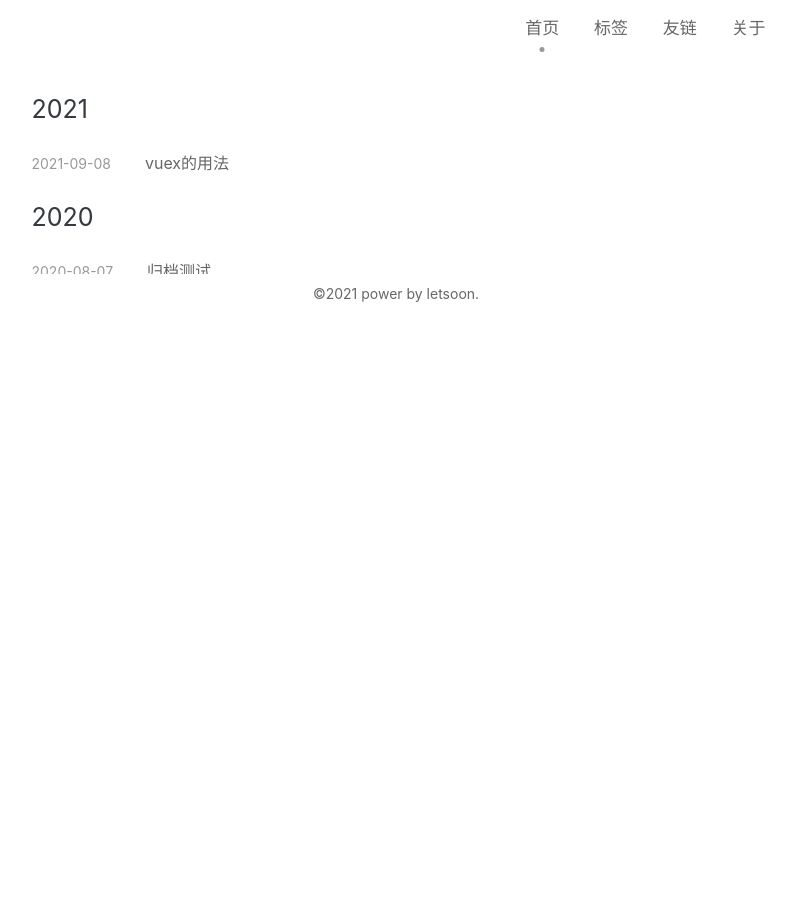
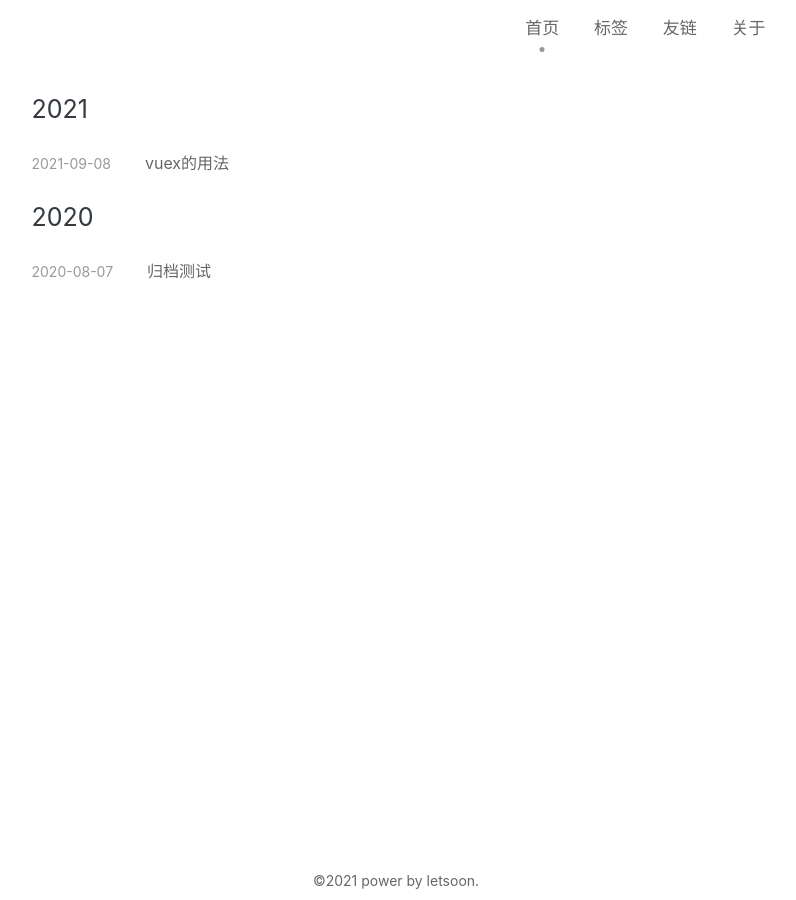
Before and after one commit to letsoon/letsoon.github.io, a Jekyll site: the page built from index.md, in a window 1280 px wide. Shown: the whole page, without its empty margins (244-1040 px from the left). Built offline with Jekyll 4.4.1, drawn with Linux system fonts in a browser that asks for light colours.

Commit message:
fix style

```diff
--- a/_sass/_reset.scss
+++ b/_sass/_reset.scss
@@ -3,6 +3,8 @@ html, body {
   -webkit-tap-highlight-color: rgba(0, 0, 0, 0);
   -webkit-font-smoothing: antialiased;
   -webkit-text-size-adjust: 100%;
+  height: 100%;
+  overflow: auto;
 }
 body {
   font-family: apple-system, BlinkMacSystemFont, Segoe UI, Helvetica, Arial, PingFang SC, Microsoft YaHei, sans-serif;
--- a/assets/css/index.scss
+++ b/assets/css/index.scss
@@ -85,7 +85,7 @@ article{
 }
 
 footer{
-  position: absolute;
+  position: fixed;
   width: 100%;
   left: 0;
   bottom: 0;
```
